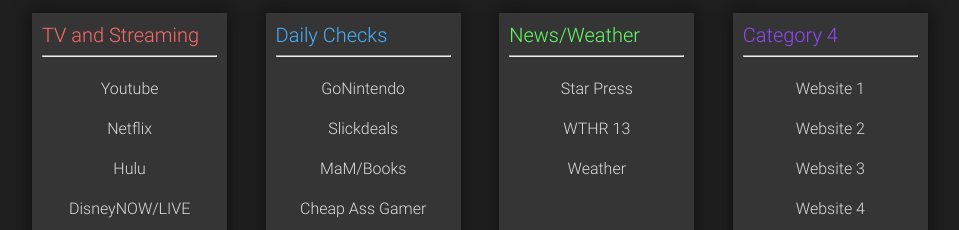
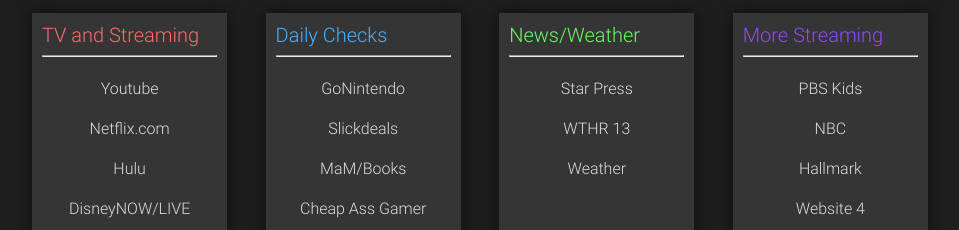
Before and after one commit to natejbass/Ourhomepage, a plain HTML site: page index.html in a window 1280 px wide. Shown: the part 347-577 px from the top of the page, without its empty margins (160-1119 px from the left). Drawn offline with Linux system fonts and the light colour scheme; a script that the page names is missing.

Commit message:
Update index.html

```diff
--- a/index.html
+++ b/index.html
@@ -38,7 +38,7 @@
                 <hr />
                 <ul class="link-list">
                     <li class="link-list-item"><a class="link" href="https://youtube.com">Youtube</a></li>
-                    <li class="link-list-item"><a class="link" href="Https://Netflix">Netflix</a></li>
+                    <li class="link-list-item"><a class="link" href="Https://Netflix">Netflix.com</a></li>
                     <li class="link-list-item"><a class="link" href="Https://hulu.com">Hulu</a></li>
                     <li class="link-list-item"><a class="link" href="https://disneynow.com">DisneyNOW/LIVE</a></li>
                     <li class="link-list-item"><a class="link" href="https://disneyplus.com">DisneyPLUS</a></li>
@@ -67,12 +67,12 @@
                 </ul>
             </section>
             <section class="link-section">
-                <h2 class="link-section-title purple">Category 4</h2>
+                <h2 class="link-section-title purple">More Streaming</h2>
                 <hr />
                 <ul class="link-list">
-                    <li class="link-list-item"><a class="link" href="#">Website 1</a></li>
-                    <li class="link-list-item"><a class="link" href="#">Website 2</a></li>
-                    <li class="link-list-item"><a class="link" href="#">Website 3</a></li>
+                    <li class="link-list-item"><a class="link" href="https://pbskids.org/video/livetv">PBS Kids</a></li>
+                    <li class="link-list-item"><a class="link" href="https://www.nbc.com/">NBC</a></li>
+                    <li class="link-list-item"><a class="link" href="https://www.hallmarkchanneleverywhere.com/">Hallmark</a></li>
                     <li class="link-list-item"><a class="link" href="#">Website 4</a></li>
                     <li class="link-list-item"><a class="link" href="#">Website 5</a></li>
                 </ul>
```
